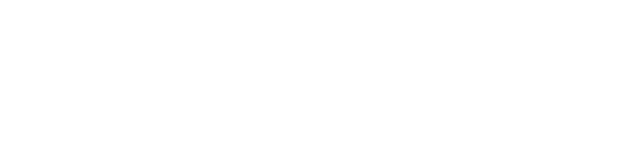
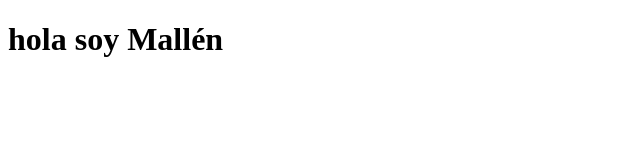
Before and after one commit to mallenarenas/ejemplo-tutorial, a plain HTML site: page index.html in a window 1280 px wide. Shown: the whole page, without its empty margins (0-640 px from the left). Drawn offline with Linux system fonts and the light colour scheme.

Commit message:
agregamos h1

```diff
--- a/index.html
+++ b/index.html
@@ -7,6 +7,6 @@
     <title>Document</title>
 </head>
 <body>
-
+   <h1>hola soy Mallén</h1>
 </body>
 </html>
```
